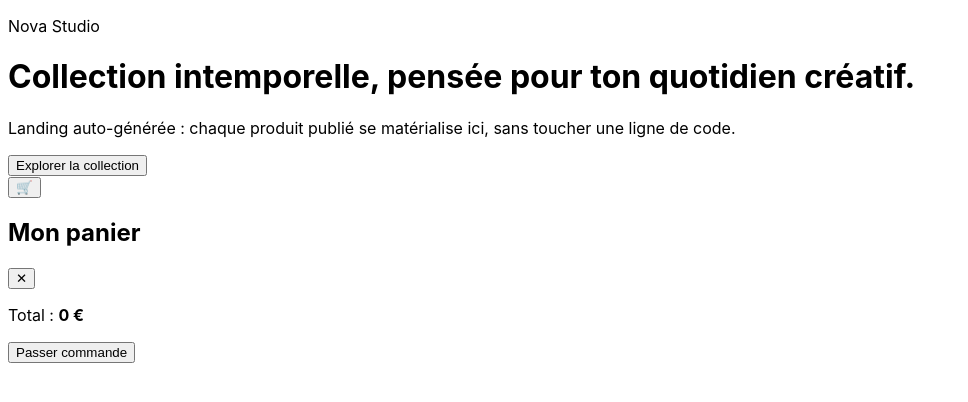
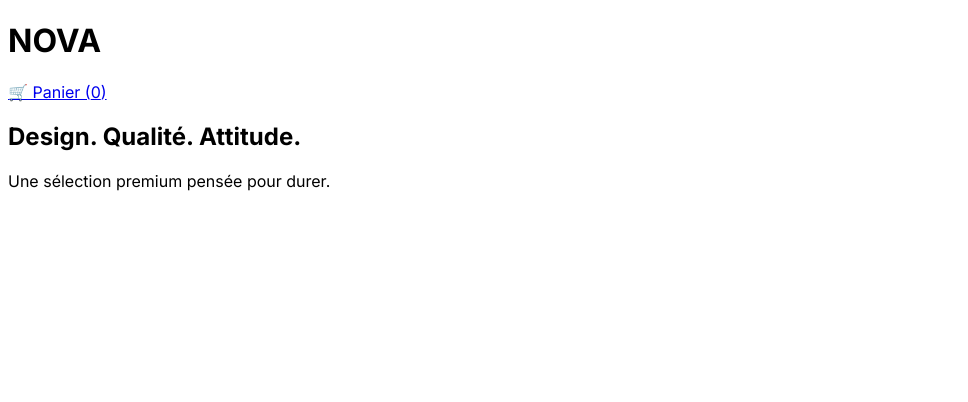
Before and after one commit to RENOLIX/ecom.github.io, a plain HTML site: page frontend/index.html in a window 1280 px wide. Shown: the whole page, without its empty margins (0-968 px from the left). Drawn offline with Linux system fonts and the light colour scheme.

Commit message:
Update index.html

```diff
--- a/frontend/index.html
+++ b/frontend/index.html
@@ -2,37 +2,24 @@
 <html lang="fr">
 <head>
   <meta charset="UTF-8" />
-    <meta name="viewport" content="width=device-width, initial-scale=1.0" />
-    <title>Nova Studio — Boutique</title>
+  <title>NOVA — Boutique</title>
   <link rel="stylesheet" href="styles.css" />
+  <link href="https://fonts.googleapis.com/css2?family=Inter:wght@300;400;600;700&display=swap" rel="stylesheet">
 </head>
 <body>
-    <header>
-      <p>Nova Studio</p>
-      <h1>Collection intemporelle, pensée pour ton quotidien créatif.</h1>
-      <p>
-        Landing auto-générée : chaque produit publié se matérialise ici, sans
-        toucher une ligne de code.
-      </p>
-      <button class="primary-btn" id="cta">Explorer la collection</button>
+
+<header class="topbar">
+  <h1 class="logo">NOVA</h1>
+  <a href="cart.html" class="cart-link">🛒 Panier (<span id="cart-count">0</span>)</a>
 </header>
 
-    <section class="catalogue" id="catalogue"></section>
+<section class="hero">
+  <h2>Design. Qualité. Attitude.</h2>
+  <p>Une sélection premium pensée pour durer.</p>
+</section>
 
-    <button class="cart-fab" id="openCart">🛒</button>
+<main class="products" id="products"></main>
 
-    <aside class="cart-panel" id="cartPanel">
-      <div class="cart-header">
-        <h2>Mon panier</h2>
-        <button id="closeCart">✕</button>
-      </div>
-      <div class="cart-items" id="cartItems"></div>
-      <div class="cart-footer">
-        <p>Total : <strong id="cartTotal">0 €</strong></p>
-        <button id="checkoutBtn">Passer commande</button>
-      </div>
-    </aside>
-
-    <script src="main.js" type="module"></script>
+<script src="app.js"></script>
 </body>
 </html>
```
Lines whose indentation alone changed are shown as unchanged.
